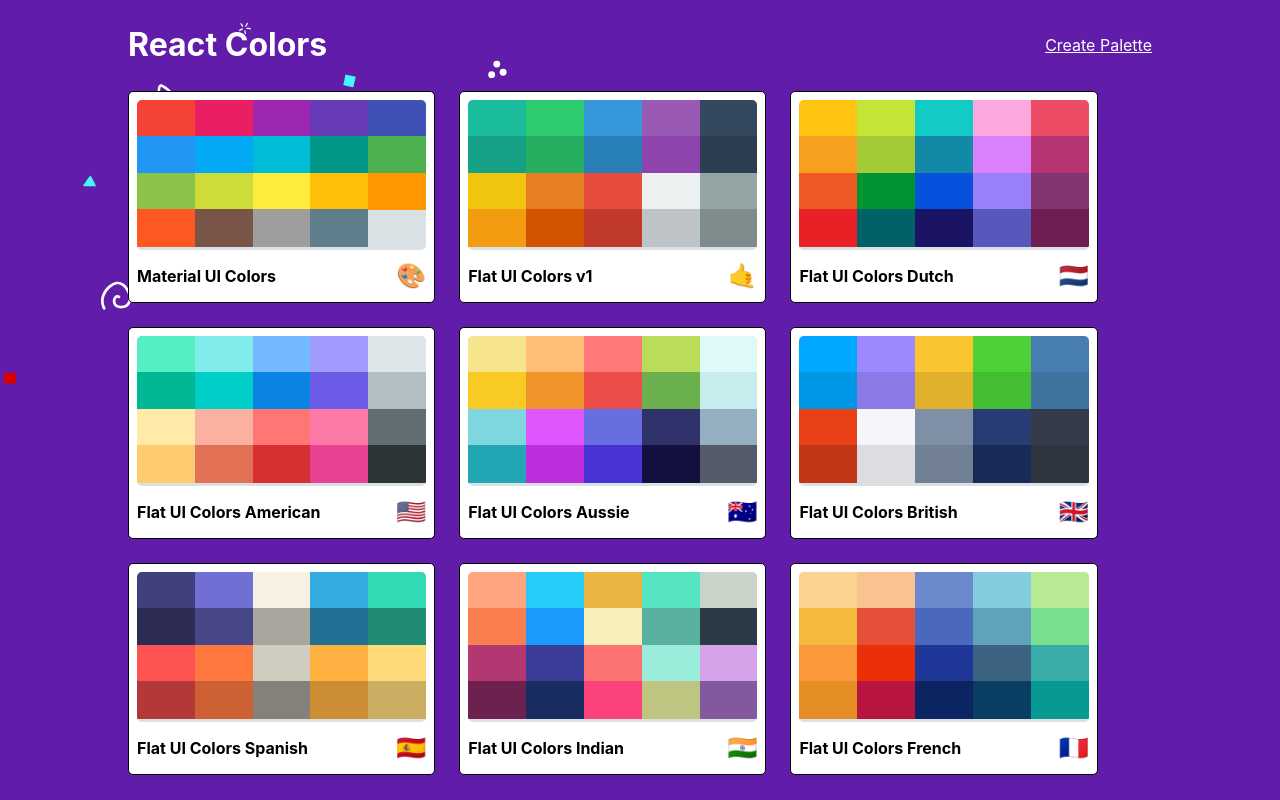
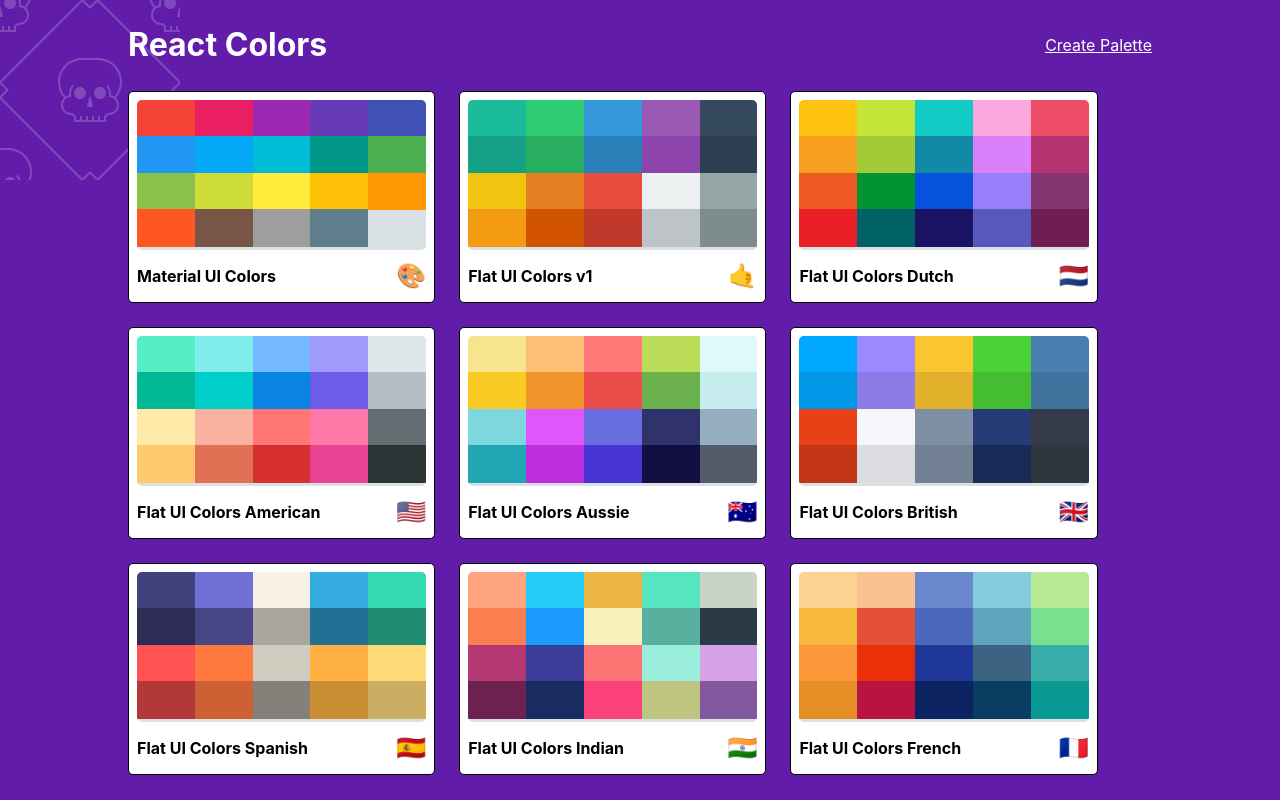
Before and after one commit to Lvzbel/color-palettes, a React (Create React App) app: page / in a window 1280 px wide. Built offline with nearby package versions, Linux system fonts and the light colour scheme.

Commit message:
Style: Palletlist Backgroudn changed

```diff
--- a/src/styles/PaletteListStyles.js
+++ b/src/styles/PaletteListStyles.js
@@ -1,5 +1,5 @@
 import sizes from "./sizes";
-import bg from "./bg.svg";
+import skull from "../img/skulls.svg";
 
 export default {
   "@global": {
@@ -12,14 +12,13 @@
     }
   },
   root: {
-    // backgroundColor: "blue",
     height: "100vh",
     display: "flex",
     alignItems: "flex-start",
     justifyContent: "center",
-    /* background by SVGBackgrounds.com */
     backgroundColor: "#611daa",
-    backgroundImage: `url(${bg})`,
+    backgroundImage: `url(${skull})`,
+    fill: "#fff",
     overflow: "scroll"
   },
   heading: {
```
Also changed, not shown: src/img/skulls.svg (added).
